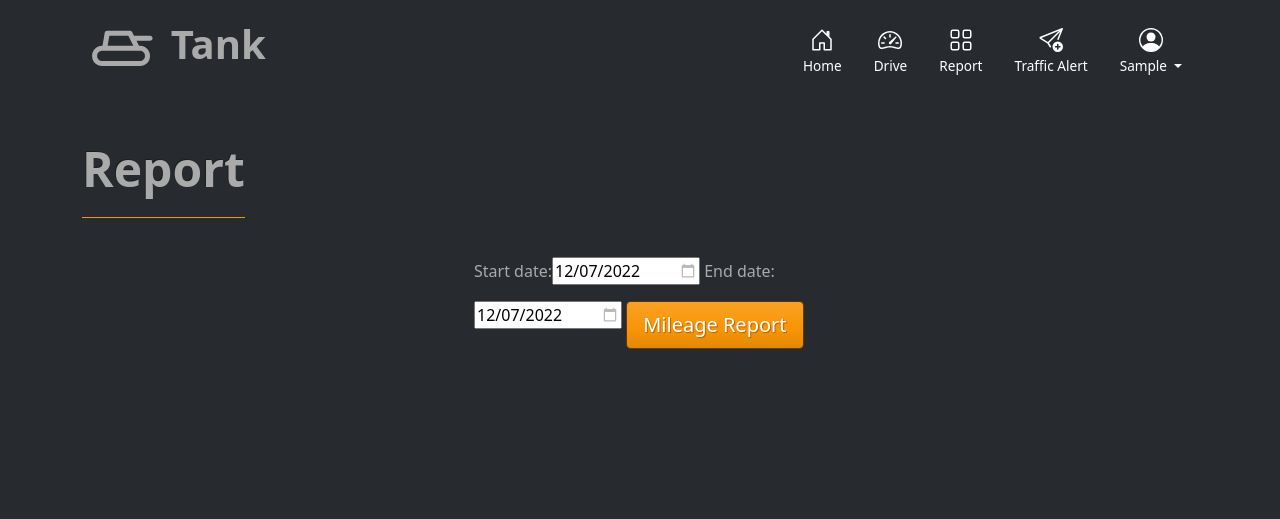
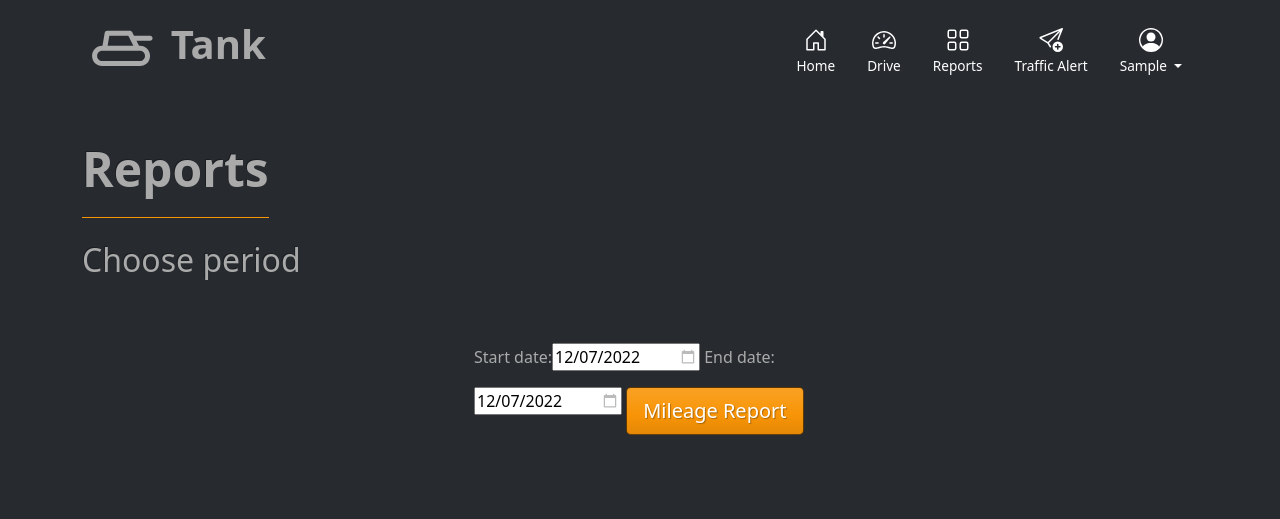
Before and after one commit to JoGorska/mileage-tracker, a Django app: page /reports/period/ in a window 1280 px wide. Shown: the top 519 px of the page. Run offline with Django 3.2, Linux system fonts and the light colour scheme; the visitor is signed in with stand-in values (Sample User, id 1); parts of the project's set-up code (start-up, migrations or seed data) failed here and were passed over; some libraries are stand-ins or nearby versions.

Commit message:
Minor fixes

```diff
--- a/templates/partials/nav-big.html
+++ b/templates/partials/nav-big.html
@@ -58,7 +58,7 @@
                 <svg class="bi d-block mx-auto mb-1" width="24" height="24">
                   <use xlink:href="#grid"/>
                 </svg>
-                Report
+                Reports
               </a>
             </li>
             <li>
--- a/templates/partials/nav-mobile.html
+++ b/templates/partials/nav-mobile.html
@@ -111,7 +111,7 @@
                 </svg>
               </div>
               <div class="col-6">
-                <p class="pt-1">Report
+                <p class="pt-1">Reports
                 </p>
               </div>
             </div>
--- a/templates/reports/reporting_period_form.html
+++ b/templates/reports/reporting_period_form.html
@@ -5,9 +5,10 @@
 {% if user.is_authenticated %}
 <div class="container mt-5">
   <h1 class="display-5 fw-bold lh-1 ">
-    <span class="border-warning pb-3 border-bottom">Report
+    <span class="border-warning pb-3 border-bottom">Reports
     </span>
   </h1>
+  <h2 class="mt-5">{{ subtitle }}</h2>
   </div>
   <div>
 </div>
--- a/templates/reports/table.html
+++ b/templates/reports/table.html
@@ -4,7 +4,7 @@
 
 <div class="container">
 <h1 class="display-5 fw-bold lh-1 mb-5">
-  <span class="border-warning pb-3 border-bottom">Report
+  <span class="border-warning pb-3 border-bottom">Reports
   </span>
 </h1>
 <a href="{% url 'reports:excel_report' start_date end_date %}" class="btn btn-warning text-black my-3">export to excell</a>
```
Also changed, not shown: static/css/style.css (+4 -1 lines).
